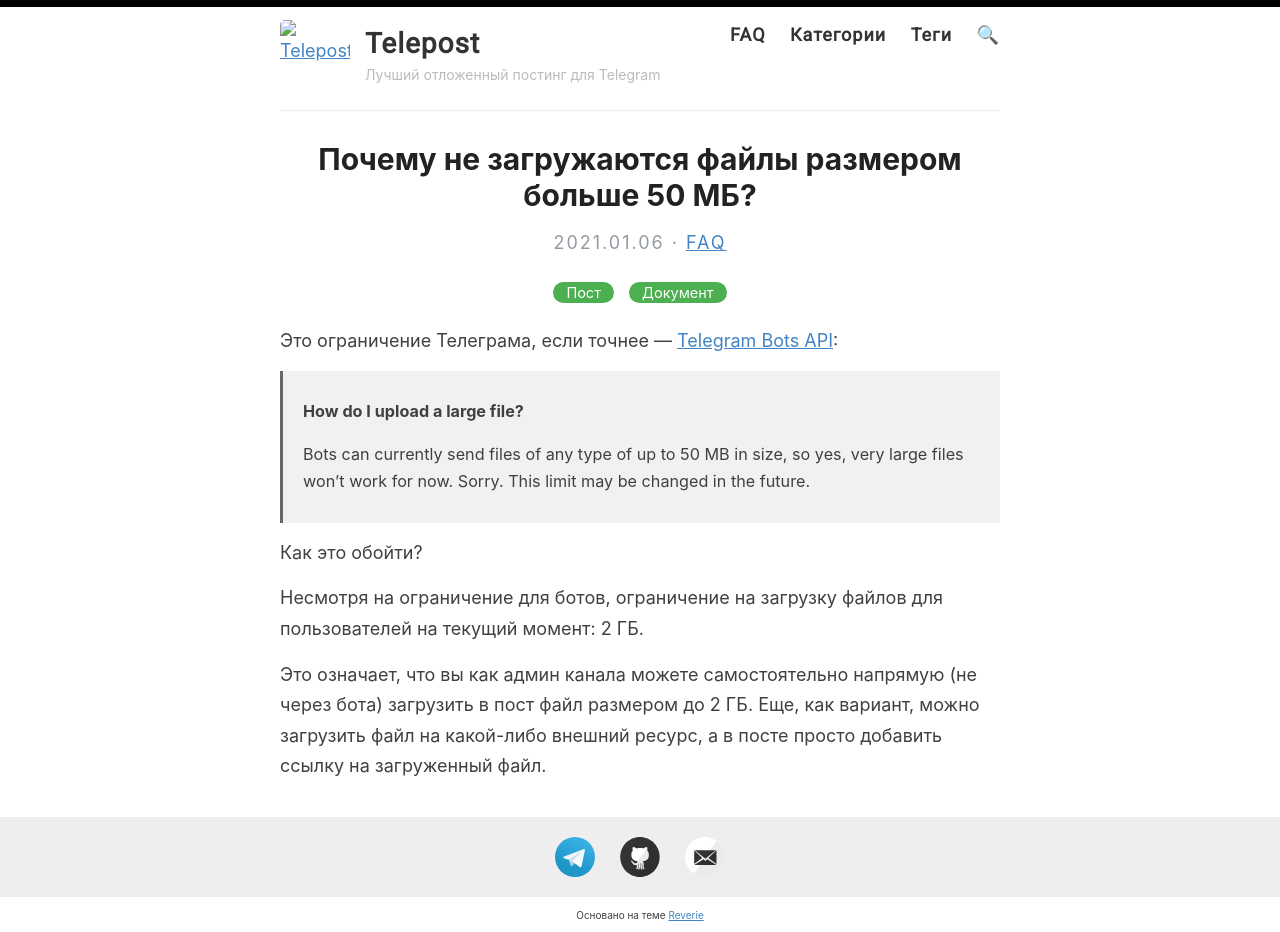
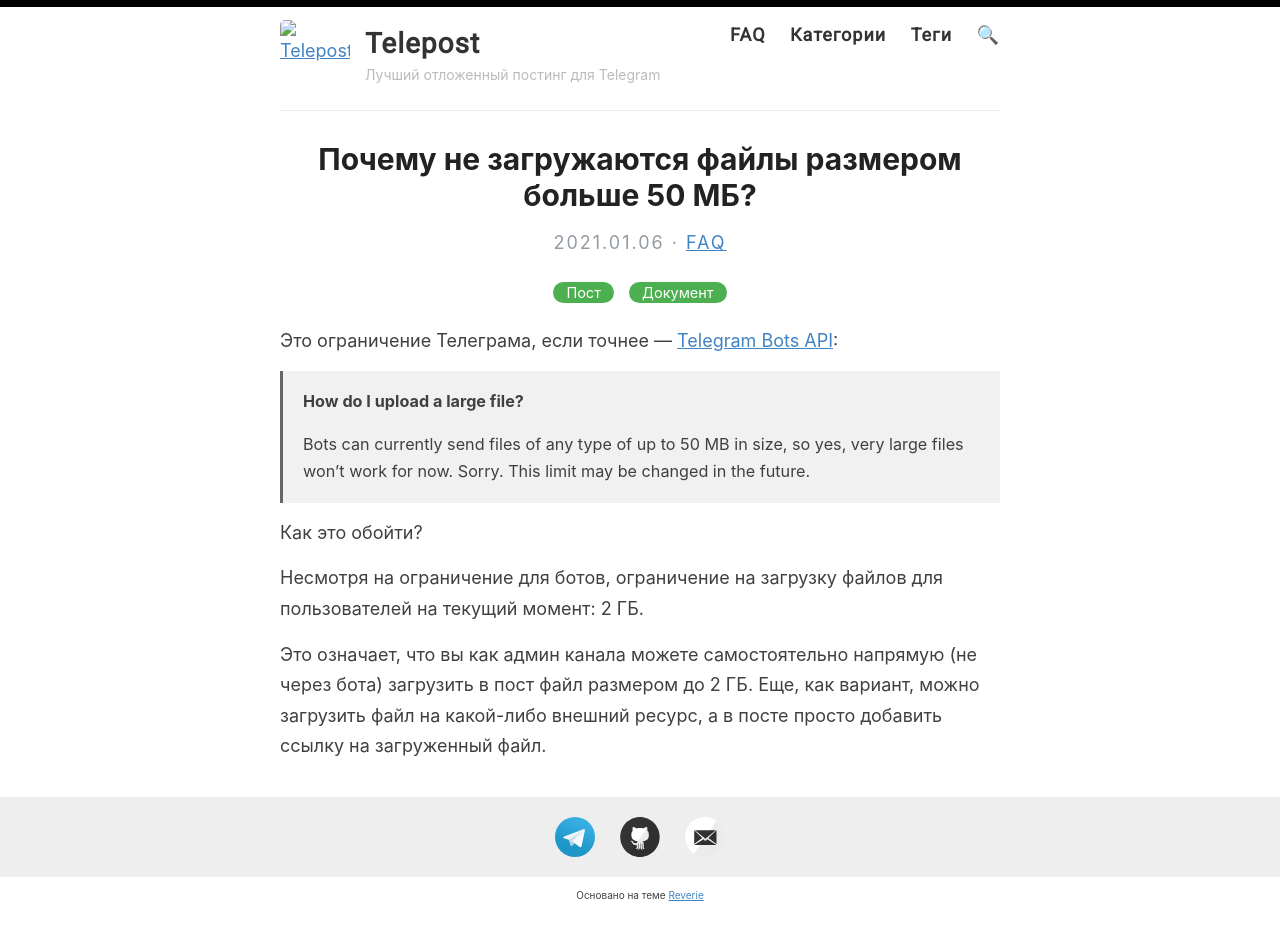
Before and after one commit to Telepost-me/telepost-me.github.io, a Jekyll site: the page built from _posts/2021-01-06-large-files.md, in a window 1280 px wide. Built offline with Jekyll 4.4.1, drawn with Linux system fonts in a browser that asks for light colours.

Commit message:
Поправил стиль блочного цитирования

```diff
--- a/assets/style.scss
+++ b/assets/style.scss
@@ -245,6 +245,14 @@
   margin: 0 auto;
 }
 
+blockquote {
+  font-size: 90%;
+  border-left: 3px solid $gray;
+  padding: 2px 20px;
+  background-color: #99999922;
+}
+
+
 // Fixes images in popup boxes from Google Translate
 .gmnoprint img {
   max-width: none;
@@ -415,18 +423,6 @@
     text-transform: uppercase;
     font-size: 15px;
   }
-}
-
-.post,
-.page {
-
-  blockquote {
-    font-size: 90%;
-    border-left: 3px solid $gray;
-    padding: 12px 20px;
-    background-color: #99999922;
-  }
-
 }
 
 .wrapper-container {
```
